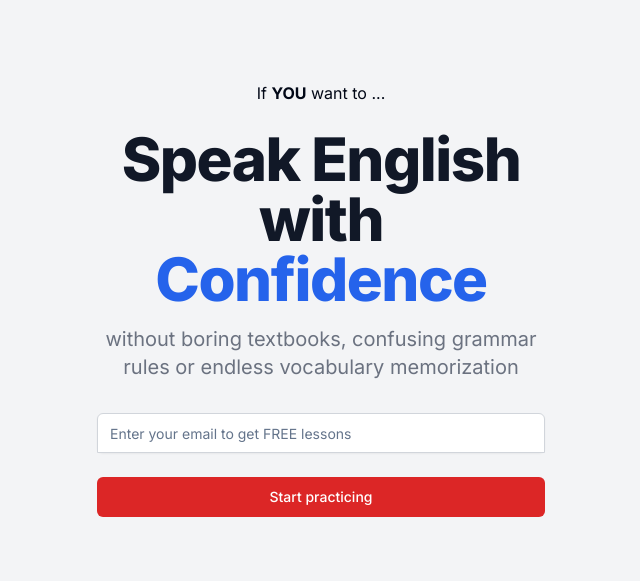
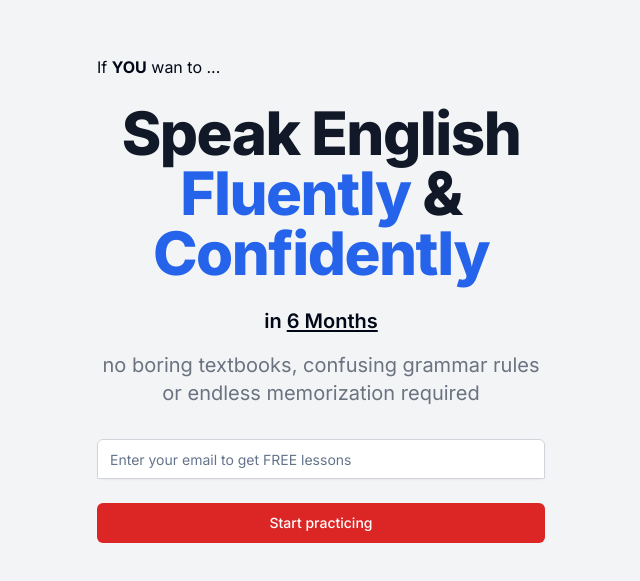
Before and after one commit to developedbyluan/ministoryhabit, a Next.js app: page /squeeze-page in a window 1280 px wide. Shown: the part 101-682 px from the top of the page, without its empty margins (319-959 px from the left). Built offline with nearby package versions, Linux system fonts and the light colour scheme.

Commit message:
Add kinde auth to the app
- Squeeze Page for login
- Continue-Studying page for logging user data, and Logout Link

```diff
--- a/src/app/(media)/layout.tsx
+++ b/src/app/(media)/layout.tsx
@@ -1,5 +1,5 @@
 export default function RootLayout({
   children,
 }: Readonly<{ children: React.ReactNode }>) {
-  return <div className="bg-slate-400">{children}</div>;
+  return <div>{children}</div>;
 }
--- a/src/app/(media)/stats/WordFrequencyGrid.tsx
+++ b/src/app/(media)/stats/WordFrequencyGrid.tsx
@@ -64,7 +64,7 @@ const WordFrequencyGrid: React.FC<WordFrequencyGridProps> = ({ data }) => {
   );
 
   return (
-    <div className="min-h-screen bg-gray-100 py-12 px-4 sm:px-6 lg:px-8">
+    <div className="min-h-screen py-12 px-4 sm:px-6 lg:px-8">
       <div className="max-w-7xl mx-auto">
         <h1 className="text-3xl font-bold text-gray-900 mb-8 text-center">
         High Frequency Words Map
--- a/src/app/(root)/continue-studying/page.tsx
+++ b/src/app/(root)/continue-studying/page.tsx
@@ -14,6 +14,7 @@ import {
   groupDataByPeriod,
 } from "@/utils/continue-studying";
 import { StatsChart } from "./StatsChart";
+import {getKindeServerSession, LogoutLink} from "@kinde-oss/kinde-auth-nextjs/server";
 
 type Song = {
     id: any;
@@ -49,6 +50,9 @@ interface PlaylistGroup {
 export default async function ProgressLogger() {
   const { data: logs, error: logsError } = await fetchLogs();
   const { data: statsData, error: statsError } = await fetchStats();
+  const {getUser} = getKindeServerSession();
+  const user = await getUser();
+  console.log(user);
 
   const processedLogs = logs
     ? logs.reduce<Record<string, ProcessedLog>>((acc, log) => {
@@ -112,6 +116,7 @@ export default async function ProgressLogger() {
         >
           <Button type="submit">Insert Sample Data</Button>
         </form>
+        <LogoutLink><Button>Logout</Button></LogoutLink>
         {logsError && <p className="text-red-500 mt-2 mb-4">{logsError}</p>}
         {statsError && <p className="text-red-500 mt-2 mb-4">{statsError}</p>}
         <Tabs defaultValue="all-lessons" className="w-full">
--- /dev/null
+++ b/src/app/(root)/squeeze-page/SignupForm.tsx
@@ -0,0 +1,41 @@
+"use client";
+
+import { Button } from "@/components/ui/button";
+import { Input } from "@/components/ui/input";
+import { RegisterLink } from "@kinde-oss/kinde-auth-nextjs";
+import { useState } from "react";
+
+export default function SignupForm({ redirectURL }: { redirectURL: string }) {
+  const [email, setEmail] = useState("");
+
+  return (
+    <div className="mt-8 space-y-6">
+      <div className="rounded-md shadow-sm -space-y-px">
+        <Input
+          type="email"
+          value={email}
+          onChange={(e) => setEmail(e.target.value)}
+          required
+          className="appearance-none rounded-none relative block w-full px-3 py-2 border border-gray-300 placeholder-gray-500 text-gray-900 rounded-t-md focus:outline-none focus:ring-blue-500 focus:border-blue-500 focus:z-10 sm:text-sm"
+          placeholder="Enter your email to get FREE lessons"
+        />
+      </div>
+      <div>
+        <RegisterLink
+          postLoginRedirectURL={redirectURL}
+          authUrlParams={{
+            connection_id: "conn_0194647b282b904ba592cd725888b0f6",
+            login_hint: email,
+          }}
+        >
+          <Button
+            type="submit"
+            className="group relative w-full flex justify-center py-2 px-4 border border-transparent text-sm font-medium rounded-md text-white bg-red-600 hover:bg-red-700 focus:outline-none focus:ring-2 focus:ring-offset-2 focus:ring-red-500"
+          >
+            Start practicing
+          </Button>
+        </RegisterLink>
+      </div>
+    </div>
+  );
+}
--- a/src/app/(root)/squeeze-page/page.tsx
+++ b/src/app/(root)/squeeze-page/page.tsx
@@ -1,37 +1,20 @@
-import { Input } from "@/components/ui/input";
-import { Button } from "@/components/ui/button";
+import SignupForm from "./SignupForm";
 
 export default function SqueezePage() {
   return (
     <div className="min-h-screen bg-gray-100 flex items-center justify-center px-4 sm:px-6 lg:px-8">
       <div className="max-w-md w-full space-y-8">
         <div className="text-center">
-            <p>If <strong>YOU</strong> want to ...</p>
-          <h1 className="mt-6 text-4xl font-extrabold text-gray-900 sm:text-5xl sm:tracking-tight lg:text-6xl">
-            Speak English with <span className="text-blue-600">Confidence</span>
+            <p className="text-left">If <strong>YOU</strong> wan to ...</p>
+          <h1 className="my-6 text-4xl font-extrabold text-gray-900 sm:text-5xl sm:tracking-tight lg:text-6xl">
+            Speak English <span className="text-blue-600">Fluently</span> & <span className="text-blue-600">Confidently</span>
           </h1>
+          <p className="text-xl font-semibold">in <span className="underline underline-offset-2">6 Months</span></p>
           <p className="mt-4 text-xl text-gray-500">
-            without boring textbooks, confusing grammar rules or endless vocabulary memorization
+            no boring textbooks, confusing grammar rules or endless memorization required
           </p>
         </div>
-        <form className="mt-8 space-y-6" action="#" method="POST">
-          <div className="rounded-md shadow-sm -space-y-px">
-            <Input
-              type="email"
-              required
-              className="appearance-none rounded-none relative block w-full px-3 py-2 border border-gray-300 placeholder-gray-500 text-gray-900 rounded-t-md focus:outline-none focus:ring-blue-500 focus:border-blue-500 focus:z-10 sm:text-sm"
-              placeholder="Enter your email to get FREE lessons"
-            />
-          </div>
-          <div>
-            <Button
-              type="submit"
-              className="group relative w-full flex justify-center py-2 px-4 border border-transparent text-sm font-medium rounded-md text-white bg-red-600 hover:bg-red-700 focus:outline-none focus:ring-2 focus:ring-offset-2 focus:ring-red-500"
-            >
-            Start practicing
-            </Button>
-          </div>
-        </form>
+       <SignupForm redirectURL="/continue-studying"/>
       </div>
     </div>
   );
```
